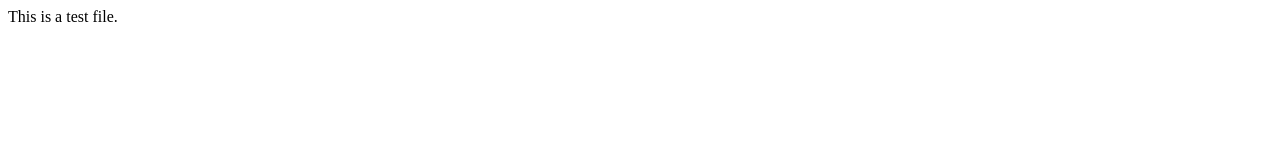
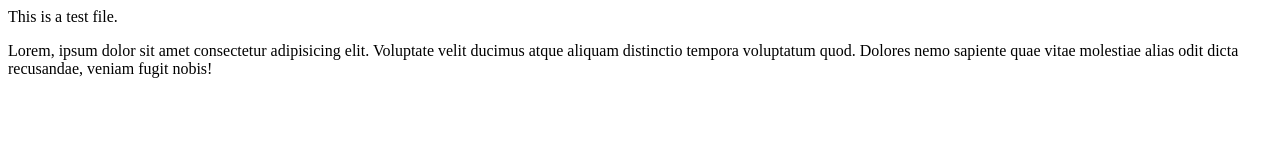
Before and after one commit to deepug9787/test-github-actions, a plain HTML site: page index.html in a window 1280 px wide. Drawn offline with Linux system fonts and the light colour scheme.

Commit message:
updated index file

```diff
--- a/index.html
+++ b/index.html
@@ -7,5 +7,11 @@
     </head>
     <body>
         This is a test file.
+
+        <p>
+            Lorem, ipsum dolor sit amet consectetur adipisicing elit. Voluptate velit ducimus atque
+            aliquam distinctio tempora voluptatum quod. Dolores nemo sapiente quae vitae molestiae
+            alias odit dicta recusandae, veniam fugit nobis!
+        </p>
     </body>
 </html>
```
